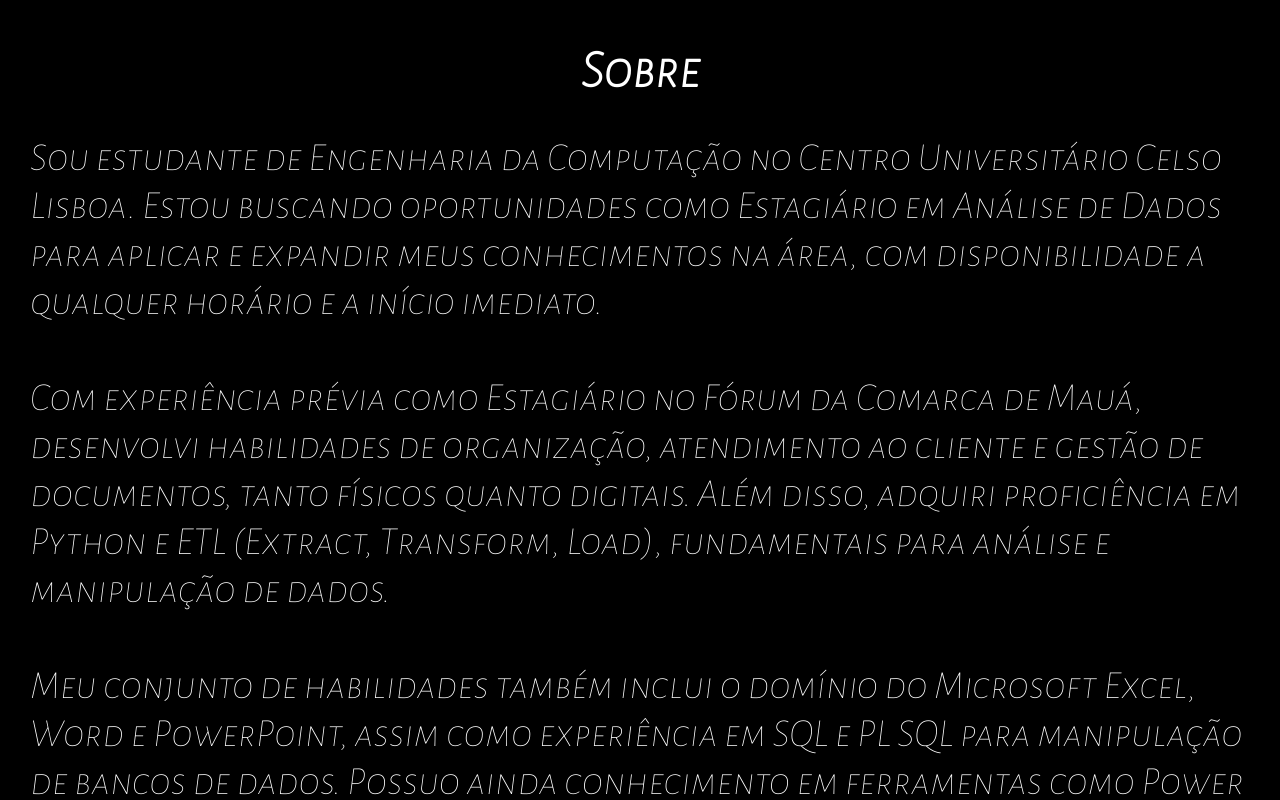
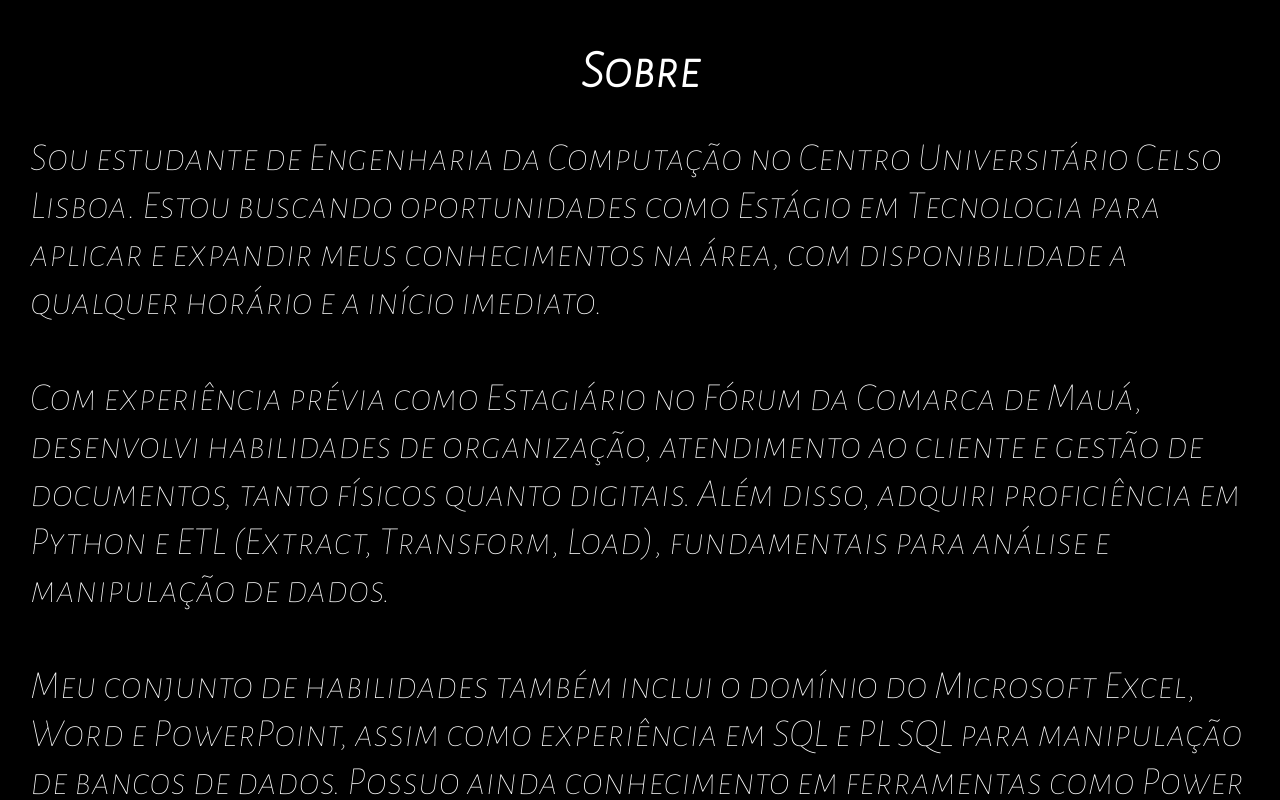
Before and after one commit to ddaavyy/Meu-Portfolio, a plain HTML site: page index.html in a window 1280 px wide. Shown: the part 1000-1800 px from the top of the page. Drawn offline with Linux system fonts and the light colour scheme.

Commit message:
up do sobre

```diff
--- a/index.html
+++ b/index.html
@@ -49,7 +49,7 @@
         <div class="mainn pb" id="about"><h5 class="hidden pb">Sobre</h5>
             <div class="hidden pb sobre">Sou estudante de Engenharia da Computação
                 no Centro Universitário Celso Lisboa. Estou buscando
-                oportunidades como Estagiário em Análise de Dados para
+                oportunidades como Estágio em Tecnologia para
                 aplicar e expandir meus conhecimentos na área, com
                 disponibilidade a qualquer horário e a início imediato. <br><br>
                 Com experiência prévia como Estagiário no Fórum da
```
